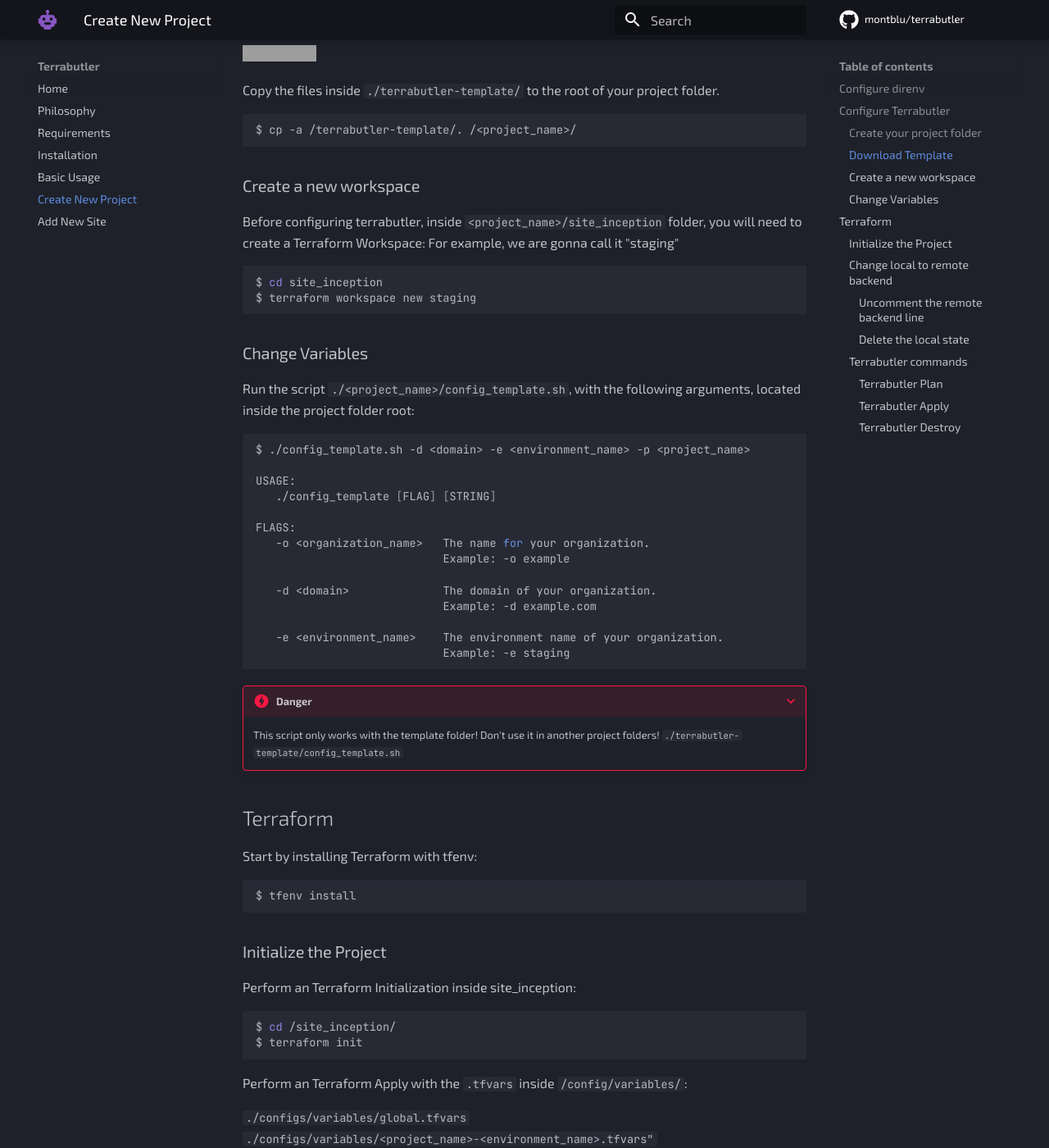
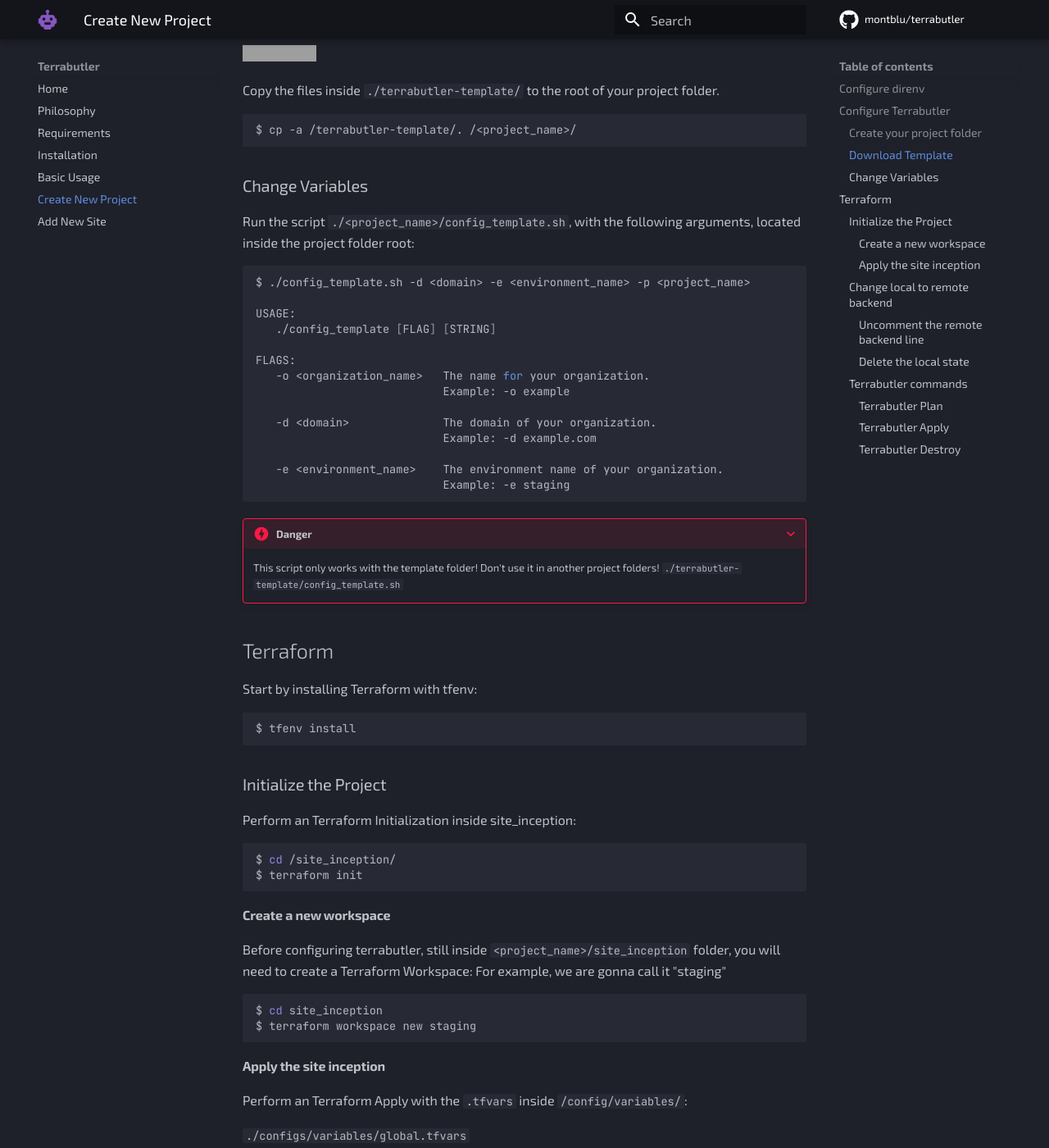
Before and after one commit to montblu/terrabutler, an MkDocs documentation site: the page built from docs/create-project.md, in a window 1280 px wide and 1400 px high, scrolled down 631 px. Shown: the whole window at 82% size. Built offline with MkDocs 1.6.1 and Material for MkDocs 9.7.7, drawn with Linux system fonts in a browser that asks for light colours; comment, search, counter and statistics services are not loaded; some of the changed lines change nothing that is shown; grey boxes are pictures that could not be loaded.

Commit message:
Updated the template file to use the one from the organization. (#262)
Moved the creation of a new workspace to be performed after terraform init.

````diff
--- a/docs/create-project.md
+++ b/docs/create-project.md
@@ -22,22 +22,12 @@
 
 Start by downloading the Terrabutler Template Project from the repository source below:
 
-[![Version-shield]](https://github.com/lucascanero/terrabutler-template/archive/refs/heads/example-template.zip)
+[![Version-shield]](https://github.com/montblu/template-terrabutler-aws/archive/refs/heads/main.zip)
 
 Copy the files inside `./terrabutler-template/` to the root of your project folder.
 
 ```shell
 $ cp -a /terrabutler-template/. /<project_name>/
-```
-
-### Create a new workspace
-
-Before configuring terrabutler, inside `<project_name>/site_inception` folder, you will need to create a Terraform Workspace:
-For example, we are gonna call it "staging"
-
-```shell
-$ cd site_inception
-$ terraform workspace new staging
 ```
 
 ### Change Variables
@@ -82,6 +72,19 @@
 $ cd /site_inception/
 $ terraform init
 ```
+
+#### Create a new workspace
+
+Before configuring terrabutler, still inside `<project_name>/site_inception` folder, you will need to create a Terraform Workspace:
+For example, we are gonna call it "staging"
+
+```shell
+$ cd site_inception
+$ terraform workspace new staging
+```
+
+#### Apply the site inception
+
 Perform an Terraform Apply with the `.tfvars` inside `/config/variables/`:
 
 `./configs/variables/global.tfvars` </br>
@@ -108,8 +111,8 @@
 ```
 
 ???+ tip
-   Example:
-   $ terraform init -backend-config="./configs/backends/<project_name>-<environment_name>-inception.tfvars"
+    Example:
+    $ terraform init -backend-config="./configs/backends/<project_name>-<environment_name>-inception.tfvars"
 
 #### Delete the local state
 
````
